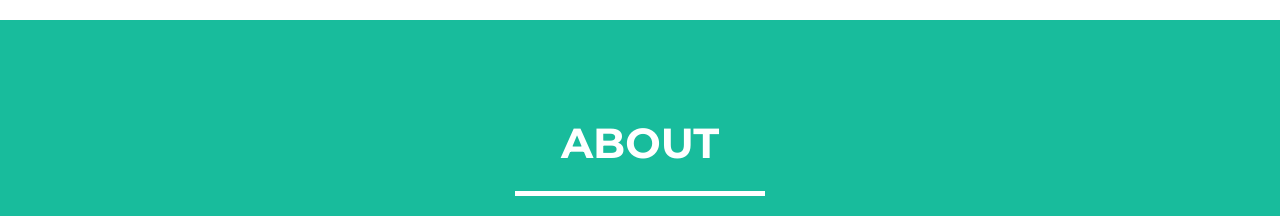
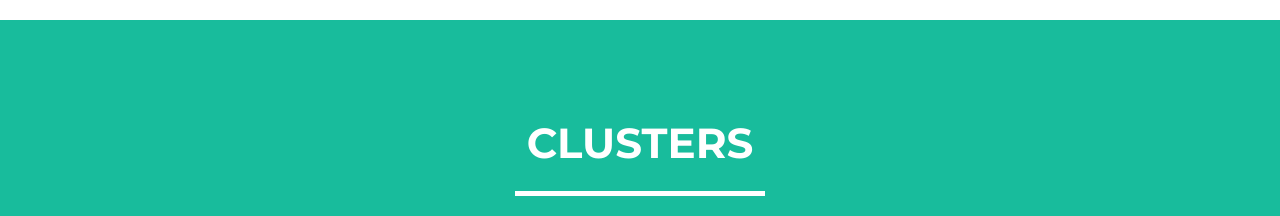
Before and after one commit to np6231/hdgrproj, a website: page index.html in a window 1280 px wide. Shown: the part 1500-1716 px from the top of the page. Drawn offline with nearby package versions, Linux system fonts and the light colour scheme.

Commit message:
Update index.html

```diff
--- a/index.html
+++ b/index.html
@@ -106,7 +106,7 @@
         <div class="container">
             <div class="row">
                 <div class="col-lg-12 text-center">
-                    <h2>About</h2>
+                    <h2>CLUSTERS</h2>
                     <hr class="star-light">
                 </div>
             </div>
```
